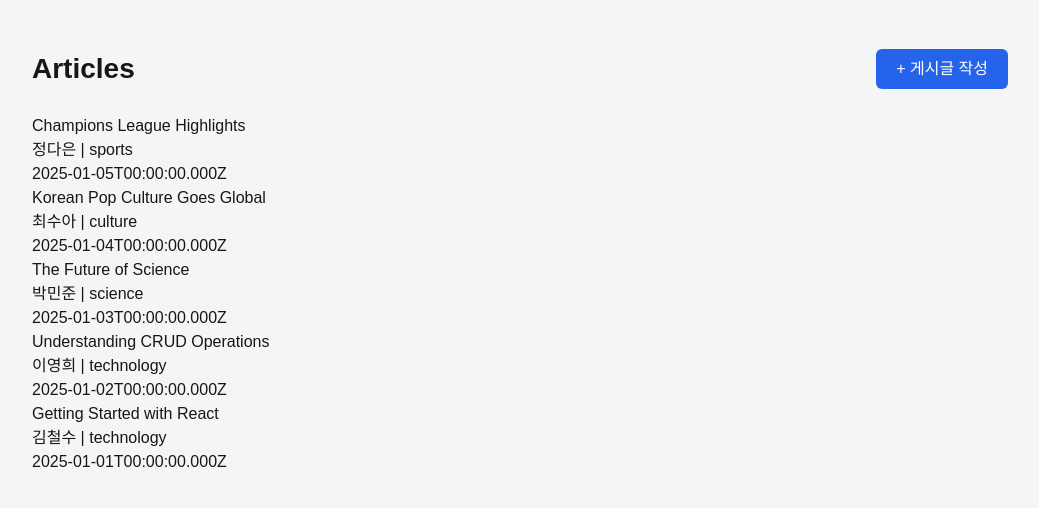
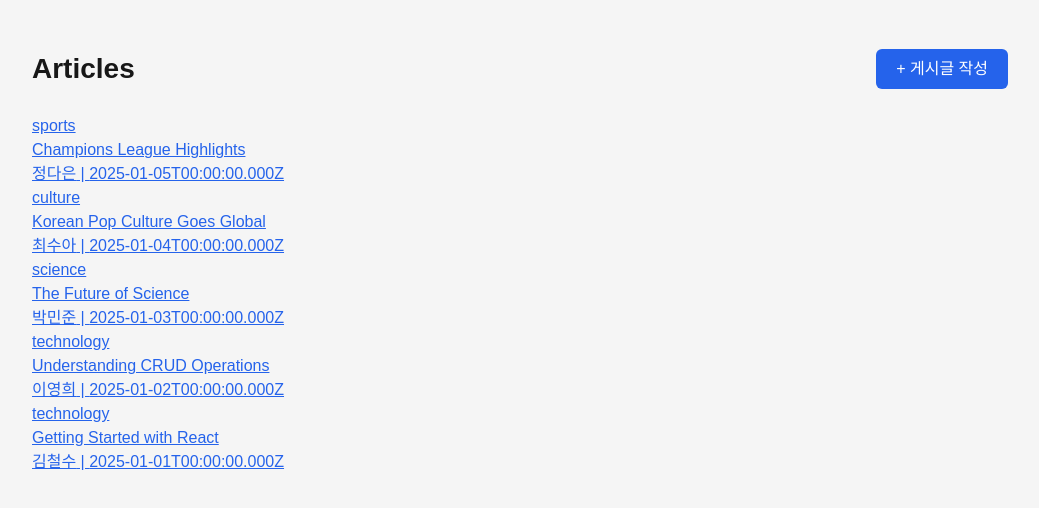
Before and after one commit to dongqui/team-best-1, a Next.js app: page /articles in a window 1280 px wide. Shown: the top 508 px of the page, without its empty margins (120-1159 px from the left). Built offline with nearby package versions, Linux system fonts and the light colour scheme.

Commit message:
getArticles() 작성하기 4 - 링크 추가...

```diff
--- a/app/articles/(components)/ArticleList.tsx
+++ b/app/articles/(components)/ArticleList.tsx
@@ -10,6 +10,13 @@ export default function ArticleList({ articles }: ArticleListProps) {
     <div>
       {/* TODO: articles 배열의 각 게시글마다 ArticleListItem을 렌더링하세요. */}
       {/* 힌트: articles.map((article) => <ArticleListItem key={article.id} article={article} />) */}
+      {articles.map((item) => {
+        return (
+          <div key={item.id}>
+            <ArticleListItem article={item} />
+          </div>
+        );
+      })}
     </div>
   );
 }
--- a/app/articles/(components)/ArticleListItem.tsx
+++ b/app/articles/(components)/ArticleListItem.tsx
@@ -6,10 +6,16 @@ type ArticleListItemProps = {
 };
 
 export default function ArticleListItem({ article }: ArticleListItemProps) {
+  const { id, category, title, author, createdAt } = article;
   return (
-    <>
+    <Link href={`/${id}`}>
+      <div>{category}</div>
+      <div>{title}</div>
+      <div>
+        {author} | {createdAt}
+      </div>
       {/* TODO: `/articles/${article.id}`로 이동하는 Link를 렌더링하고, 게시글 제목을 표시하세요. */}
       {/* TODO: 게시글의 createdAt 날짜를 렌더링하세요. */}
-    </>
+    </Link>
   );
 }
--- a/app/articles/page.tsx
+++ b/app/articles/page.tsx
@@ -37,17 +37,7 @@ export default async function ArticleListPage() {
         </Link>
       </div>
 
-      {articles.map((item) => {
-        return (
-          <div key={item.id}>
-            <div>{item.title}</div>
-            <div>
-              {item.author} | {item.category}{" "}
-            </div>
-            <div>{item.createdAt}</div>
-          </div>
-        );
-      })}
+      <ArticleList articles={articles} />
     </main>
   );
 }
```
